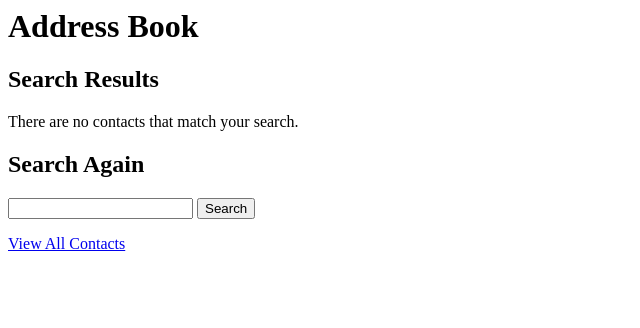
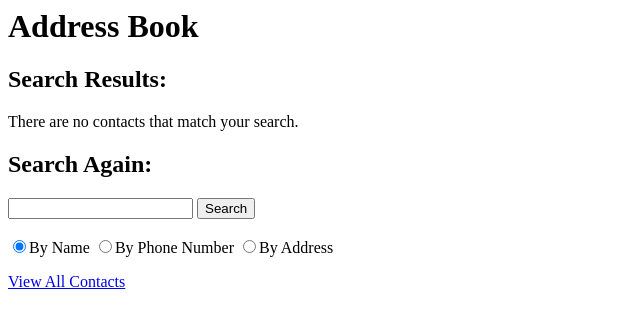
Before and after one commit to mlawson3691/address_book, a PHP site: template views/search_contacts.html.twig in a window 1280 px wide. Shown: the top 328 px of the page, without its empty margins (0-640 px from the left). Run offline with PHP 8.4, Linux system fonts and the light colour scheme; the template is opened without the code that fills it, so the values that code supplies are empty; some libraries are stand-ins or nearby versions.

Commit message:
Add search parameters to the search form as radio buttons

```diff
--- a/views/search_contacts.html.twig
+++ b/views/search_contacts.html.twig
@@ -4,7 +4,7 @@
     </head>
     <body>
         <h1>Address Book</h1>
-        <h2>Search Results</h2>
+        <h2>Search Results:</h2>
         {% if results is not empty %}
             <ul>
                 {% for result in results %}
@@ -20,10 +20,16 @@
         {% else %}
             <p>There are no contacts that match your search.</p>
         {% endif %}
-        <h2>Search Again</h2>
+        <h2>Search Again:</h2>
         <form action='/search_contacts' method='post'>
             <input id='search' name='search' type='text'>
             <button type='submit'>Search</button>
+            <br><br>
+            <div>
+                <label><input type='radio' name='searchType' value='name' checked>By Name</label>
+                <label><input type='radio' name='searchType' value='number'>By Phone Number</label>
+                <label><input type='radio' name='searchType' value='address'>By Address</label>
+            </div>
         </form>
         <p><a href='/'>View All Contacts</a></p>
     </body>
```
Also changed, not shown: views/contacts.html.twig (+7 -1 lines).
